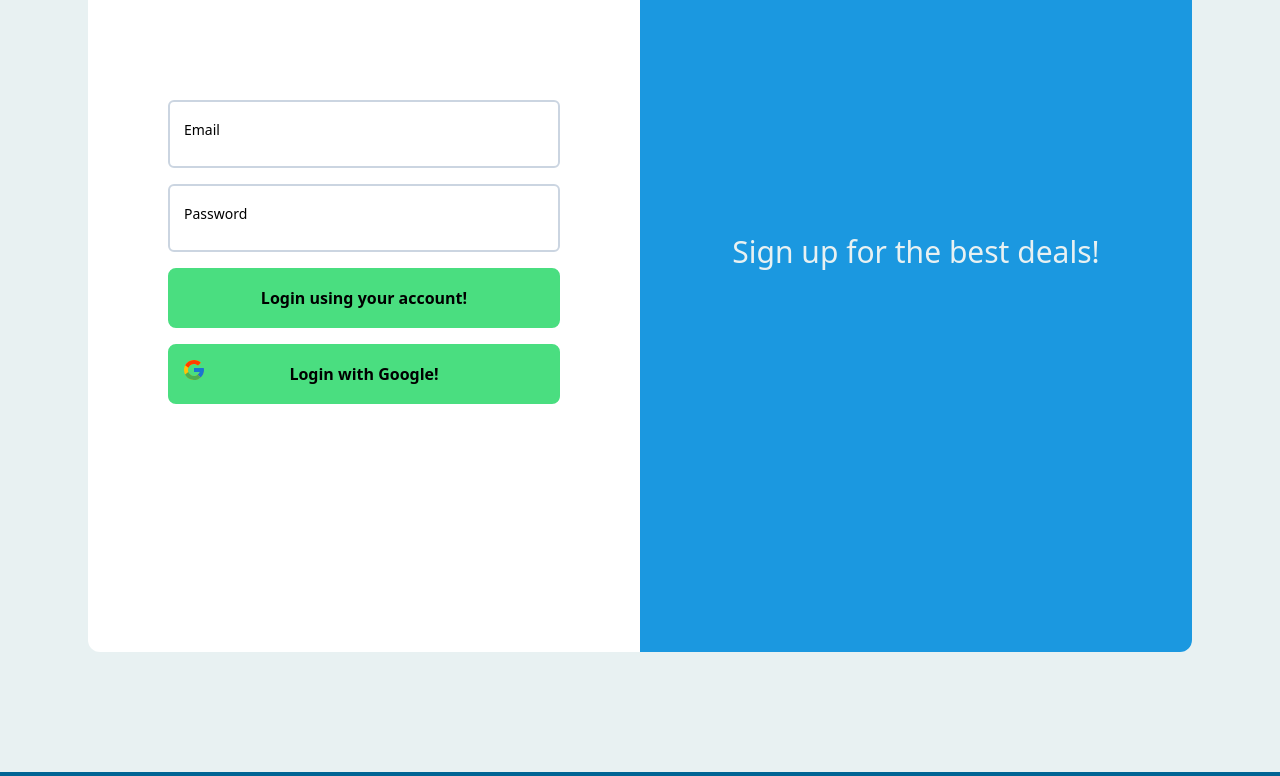
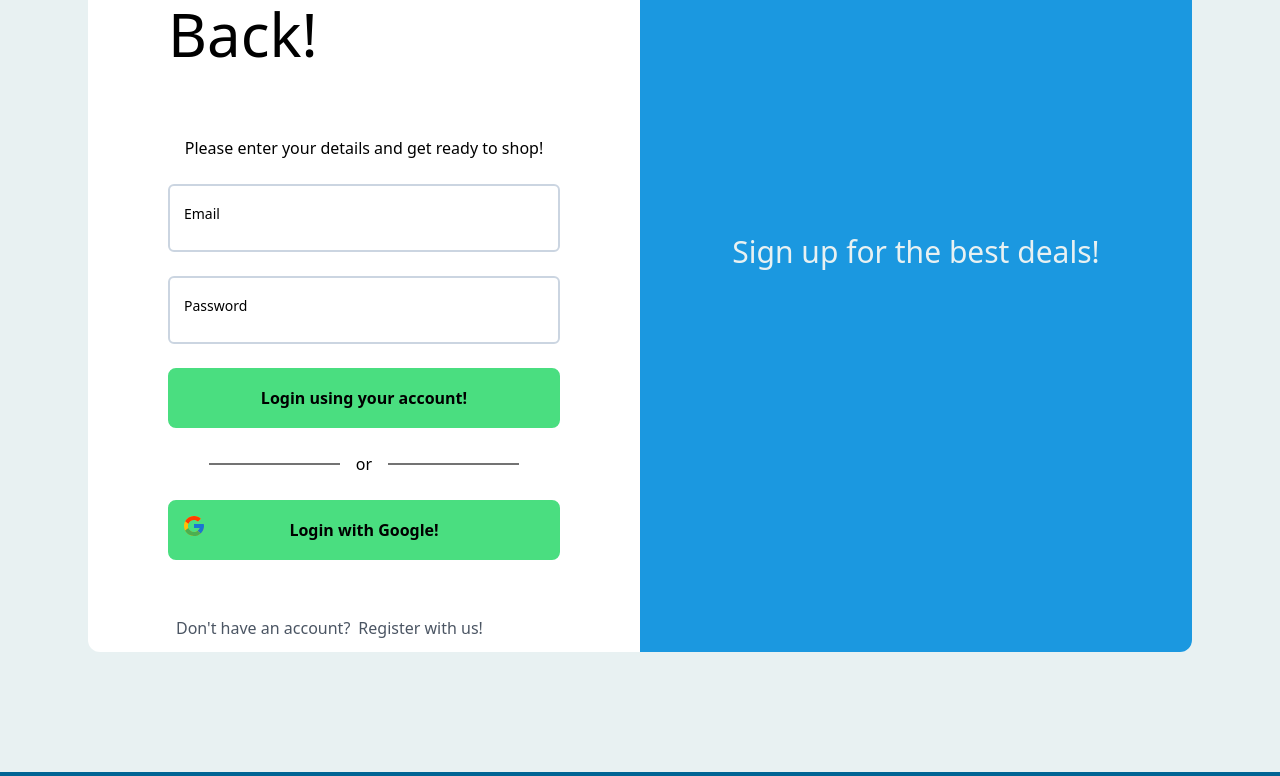
Before and after one commit to JasonMac123/market-place, a Next.js app: page /login in a window 1280 px wide. Shown: the part 364-1140 px from the top of the page. Built offline with nearby package versions, Linux system fonts and the light colour scheme; no server answers.

Commit message:
Styles LoginContainer with additional content and adds redirection to register

```diff
--- a/app/components/containers/LoginContainer.tsx
+++ b/app/components/containers/LoginContainer.tsx
@@ -9,6 +9,7 @@ import { FcGoogle } from "react-icons/fc";
 import { useAuthState } from "react-firebase-hooks/auth";
 import { useRouter } from "next/navigation";
 import signIn from "@/app/firebase/auth/signin";
+import { useCallback } from "react";
 
 const LoginContainer = () => {
   const {
@@ -43,8 +44,16 @@ const LoginContainer = () => {
     return router.push("/");
   };
 
+  const redirectRegister = useCallback(() => {
+    router.push("/register");
+  }, []);
+
   return (
-    <div className="w-1/2 px-20 space-y-4">
+    <div className="w-1/2 h-full px-20 space-y-6 relative flex flex-col items-center justify-center">
+      <h2 className="text-6xl mb-12">Welcome Back!</h2>
+      <h3 className="text-md">
+        Please enter your details and get ready to shop!
+      </h3>
       <FormInput
         id="email"
         type="email"
@@ -65,11 +74,26 @@ const LoginContainer = () => {
         label={"Login using your account!"}
         onClick={handleSubmit(signInWithNative)}
       />
+      <div className="w-full flex items-center justify-center gap-4">
+        <div className="border-[1px] w-1/3 h-[1px] border-neutral-500"></div>
+        <h4>or</h4>
+        <div className="border-[1px] w-1/3 h-[1px] border-neutral-500"></div>
+      </div>
+
       <Button
         label={"Login with Google!"}
         Icon={FcGoogle}
         onClick={signInWithGoogle}
       />
+      <div className="flex absolute bottom-3 left-[5.5rem] gap-2 text-gray-600">
+        <h4>Don't have an account?</h4>
+        <h4
+          onClick={redirectRegister}
+          className="cursor-pointer hover:underline hover:text-gray-400 transition"
+        >
+          Register with us!
+        </h4>
+      </div>
     </div>
   );
 };
```
